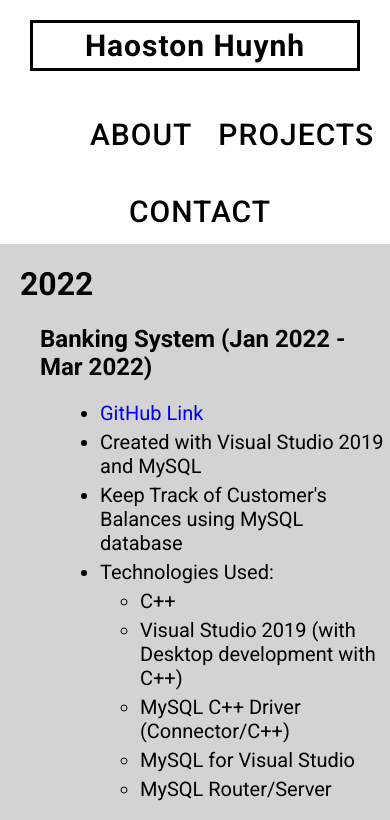
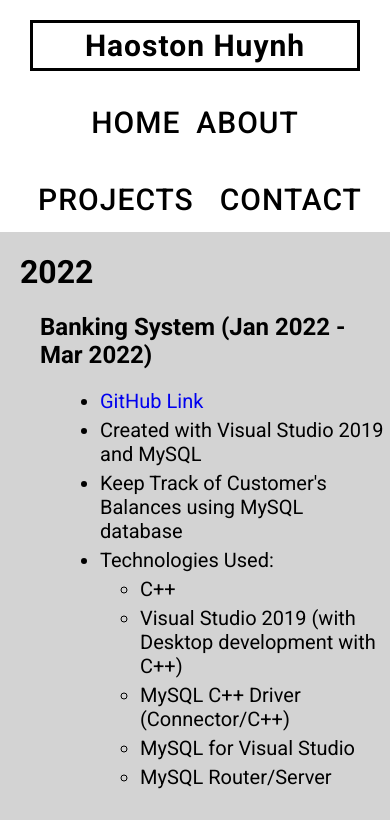
Before and after one commit to haostonh/portfolio, a React (Create React App) app in the folder client/: page /portfolio/projects in a window 390 px wide. Shown: the top 820 px of the page. Built offline with nearby package versions, Linux system fonts and the light colour scheme.

Commit message:
solution to media queries to mui button

```diff
--- a/client/src/components/NavBar.jsx
+++ b/client/src/components/NavBar.jsx
@@ -1,5 +1,5 @@
 import React from 'react';
-import { createMuiTheme, ThemeProvider } from '@material-ui/core/styles';
+import { createMuiTheme, ThemeProvider, makeStyles } from '@material-ui/core/styles';
 import { orange } from '@material-ui/core/colors';
 import Button from '@material-ui/core/Button';
 import {Link} from 'react-router-dom';
@@ -29,17 +29,24 @@ const tabsTheme = createMuiTheme({
   },
 });
 
-const navBarButtonStyle = {
-  color: "#000000",
-  fontSize: "30px",
-  fontWeight: "500",
-  fontFamily: "'Roboto', sans-serif",
-  marginLeft: '10px',
-  marginTop: '12px',
-  letterSpacing:"1px"
-};
+const navBarButtonStyle = makeStyles(theme => ({
+  button: {
+    color: "#000000",
+    fontSize: "30px",
+    fontWeight: "500",
+    fontFamily: "'Roboto', sans-serif",
+    marginLeft: '0px',
+    marginTop: '0px',
+    letterSpacing:"1px",
+    "@media (min-width: 426px)": {
+      marginLeft: '10px',
+      marginTop: '12px'
+    }
+  }
+}));
 
 const NavBar = () => {
+  const classes = navBarButtonStyle();
   return (
     <ThemeProvider>
         {/*<ToolBar> */}
@@ -48,9 +55,9 @@ const NavBar = () => {
             <div className="navButtonBar">
                 <ThemeProvider theme={tabsTheme}>
                 <Button component={Link} to="/portfolio" color="primary"
-                className='navBarButtonFormat'>Home</Button>
+                className={classes.button}>Home</Button>
                 <Button component={Link} to="/portfolio/about" color="primary"
-                style={navBarButtonStyle}>About</Button>
+                className={classes.button}>About</Button>
                 <Button component={Link} to="/portfolio/projects" color="primary"
                 style={{ color: "#000000", fontSize: "30px", fontWeight: "500", fontFamily: "'Roboto', sans-serif", marginLeft: '10px', marginTop: '12px', letterSpacing:"1px"}}>Projects</Button>
                 <Button component={Link} to="/portfolio/contact" color="primary"
```
